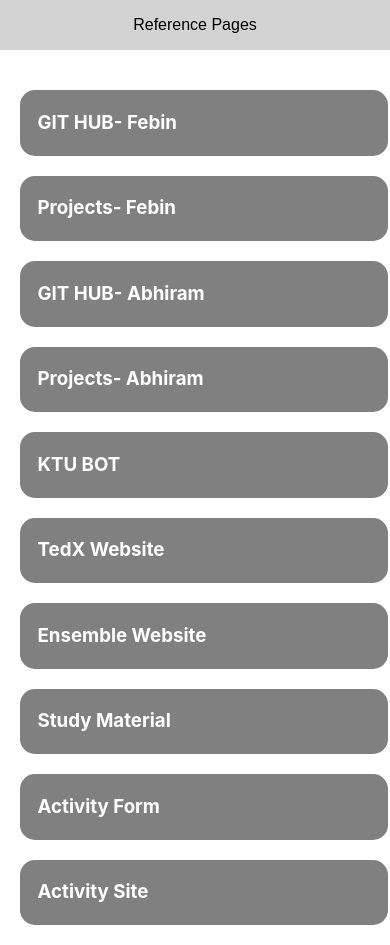
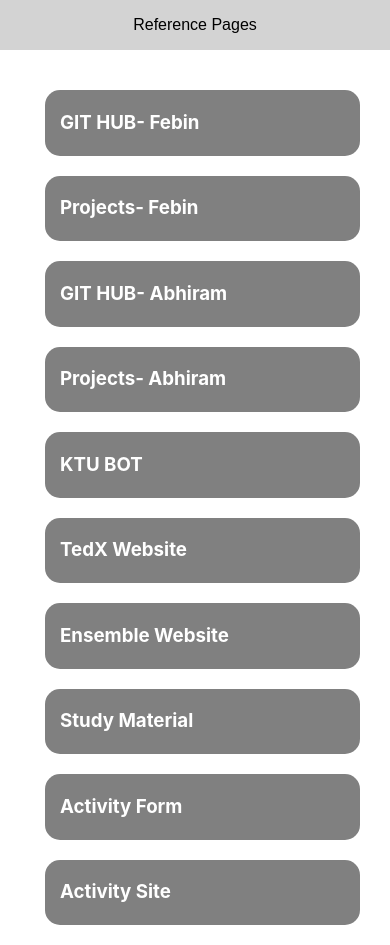
Before and after one commit to abhi5455/Technical-101, a React (Vite) app: page / in a window 390 px wide. Built offline with nearby package versions, Linux system fonts and the light colour scheme.

Commit message:
Initial Commit

```diff
--- a/src/App.css
+++ b/src/App.css
@@ -35,6 +35,6 @@
 }
 @media(max-width: 500px) {
   .childDiv{
-    min-width: 350px;
+    min-width: 300px;
   }
 }
```
